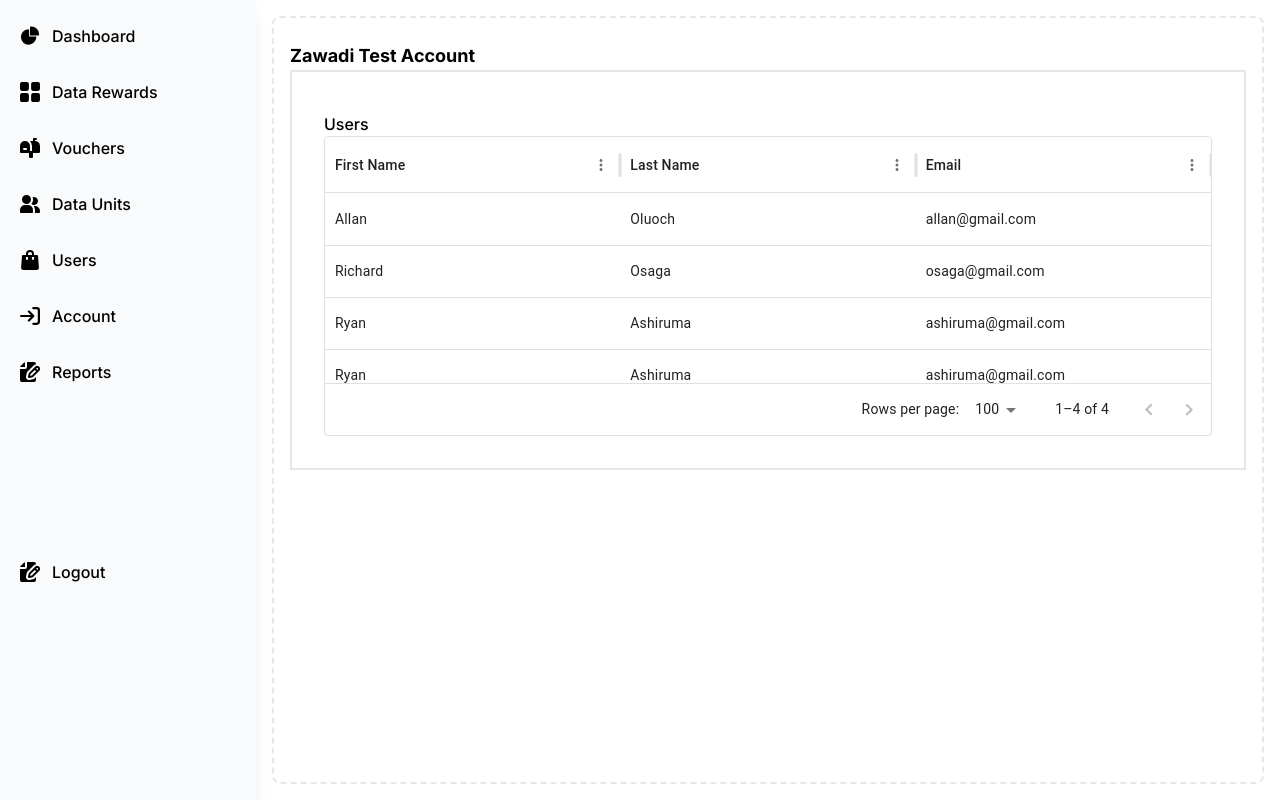
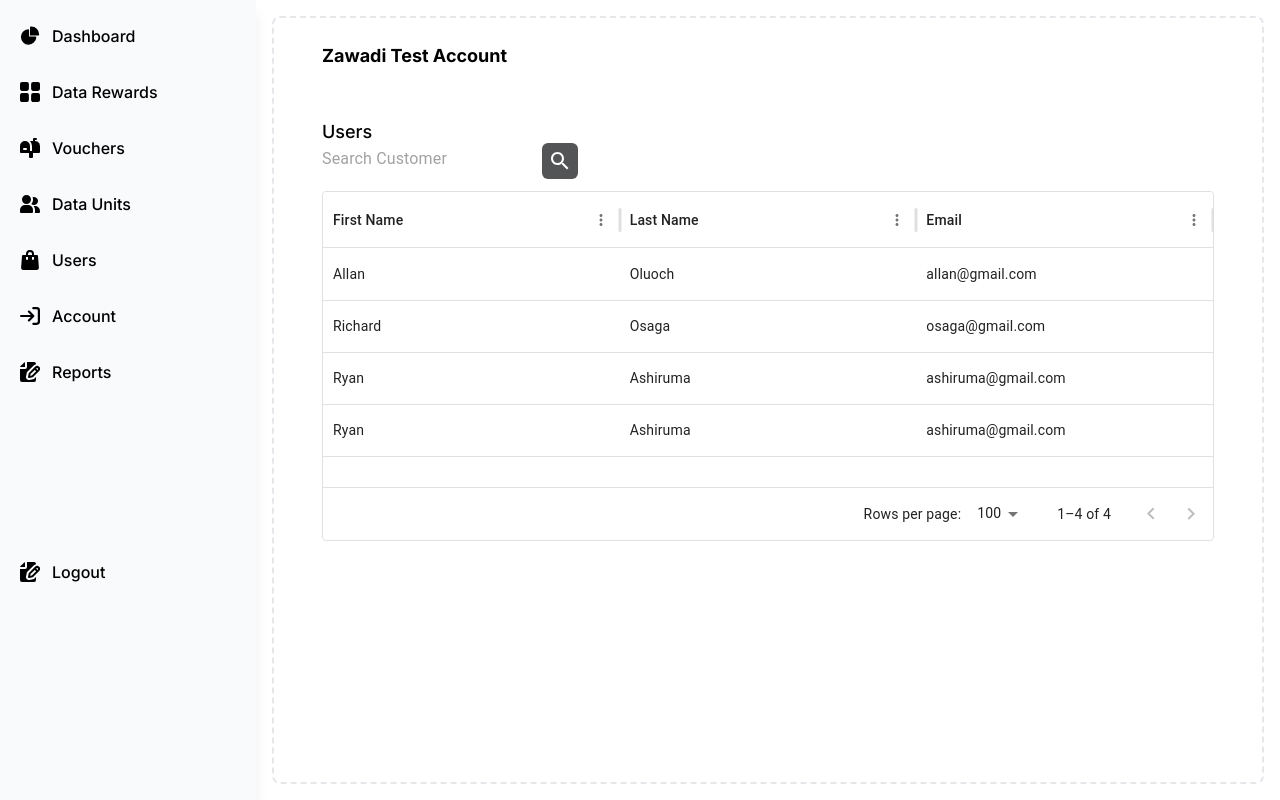
Before and after one commit to rosaga/PML_Frontend_V2, a Next.js app: page /apps/1/users in a window 1280 px wide. Built offline with nearby package versions, Linux system fonts and the light colour scheme.

Commit message:
add search

```diff
--- a/package.json
+++ b/package.json
@@ -11,6 +11,9 @@
   "dependencies": {
     "@emotion/react": "^11.11.4",
     "@emotion/styled": "^11.11.5",
+    "@material-ui/core": "^4.12.4",
+    "@material-ui/icons": "^4.11.3",
+    "@mui/icons-material": "^5.15.17",
     "@mui/material": "^5.15.17",
     "@mui/styled-engine-sc": "^6.0.0-alpha.18",
     "@mui/x-data-grid": "^7.4.0",
--- a/src/app/apps/[appId]/users/page.tsx
+++ b/src/app/apps/[appId]/users/page.tsx
@@ -1,21 +1,62 @@
 // Users.js
 import React from "react";
-import Box from '@mui/material/Box';
-import { DataGrid, GridRowsProp, GridColDef } from '@mui/x-data-grid';
+import Box from "@mui/material/Box";
+import { DataGrid, GridRowsProp, GridColDef } from "@mui/x-data-grid";
+import {
+  FormControl,
+  InputAdornment,
+  TextField,
+  createStyles,
+  makeStyles
+} from "@material-ui/core";
+import SearchIcon from "@material-ui/icons/Search";
+
+// const useStyles = makeStyles(() => {
+//   return createStyles({
+//       search: {
+//           margin: "0",
+//           width: '340px',
+//           mt:'4px'
+//       },
+//   });
+// });
 
 const Users = () => {
 
+    // const { search } = useStyles();
+
+
   const rows: GridRowsProp = [
-    { id: 1, first_name: 'Allan', last_name: 'Oluoch' , email: 'allan@gmail.com'},
-    { id: 2, first_name: 'Richard', last_name: 'Osaga' , email: 'osaga@gmail.com'},
-    { id: 3, first_name: 'Victor', last_name: 'Siderra' , email: 'siderra@gmail.com'},
-    { id: 3, first_name: 'Ryan', last_name: 'Ashiruma' , email: 'ashiruma@gmail.com'},
+    {
+      id: 1,
+      first_name: "Allan",
+      last_name: "Oluoch",
+      email: "allan@gmail.com",
+    },
+    {
+      id: 2,
+      first_name: "Richard",
+      last_name: "Osaga",
+      email: "osaga@gmail.com",
+    },
+    {
+      id: 3,
+      first_name: "Victor",
+      last_name: "Siderra",
+      email: "siderra@gmail.com",
+    },
+    {
+      id: 3,
+      first_name: "Ryan",
+      last_name: "Ashiruma",
+      email: "ashiruma@gmail.com",
+    },
   ];
 
   const columns: GridColDef[] = [
-    { field: 'first_name', headerName: 'First Name', flex:1 },
-    { field: 'last_name', headerName: 'Last Name', flex:1 },
-    { field: 'email', headerName: 'Email', flex:1 },
+    { field: "first_name", headerName: "First Name", flex: 1 },
+    { field: "last_name", headerName: "Last Name", flex: 1 },
+    { field: "email", headerName: "Email", flex: 1 },
   ];
 
   const data = [
@@ -25,21 +66,58 @@
     ["Ryan", "Ashiruma", "ashiruma@gmail.com"],
   ];
 
+
+
+
+
+//   const handleKeyDown = (event:any) => {
+//     if (event.key === 'Enter') {
+//     handleClick(event);
+// }};
+
+
   return (
     <div className="p-4 sm:ml-64 h-screen ">
       <div className="p-4 border-2 border-gray-200 h-full border-dashed rounded-lg dark:border-gray-700">
         <div className="flex flex-col h-full">
           <div>
-            <p className="mt-2 font-bold text-lg">Zawadi Test Account</p>
+            <p className="mt-2 ml-8 font-bold text-lg">Zawadi Test Account</p>
           </div>
 
           <div className="flex flex-col">
-            <div className="border-2 p-8">
-              <p className="mt-2 font-medium text-md">Users</p>
+            <div className="p-8">
+              <p className="mt-4 font-medium text-lg">Users</p>
+              <FormControl>
+                    <TextField
+                        size="small"
 
-              <div style={{ height: 300, width: '100%' }}>
-      <DataGrid rows={rows} columns={columns} />
-    </div>
+                        placeholder='Search Customer'
+                        InputProps={{
+                            endAdornment: (
+                                <InputAdornment
+                                    position="start"
+                                    // onClick={handleClick}
+                                    style={{
+                                        cursor: 'pointer',
+                                        font:'Ubuntu',
+                                    }}
+                                >
+                                    <div className='bg-[#525456]  rounded-md  p-1.5 -mr-1.5 text-white' >
+                                        <SearchIcon fontSize='medium'/>
+                                    </div>
+                                </InputAdornment>
+                            ),
+                            disableUnderline: true,
+
+                            }}
+                            //  onKeyDown={handleKeyDown}
+                    />
+                </FormControl>
+              <div className="mt-4">
+              <div style={{ height: 350, width: "100%" }}>
+                <DataGrid rows={rows} columns={columns} />
+              </div>
+            </div>
             </div>
           </div>
         </div>
```
Also changed, not shown: 1 other file (tests, documents, lock files or other folders).
